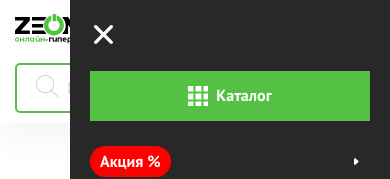
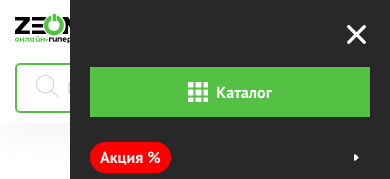
Before and after one commit to SeGeGha/zeon, a plain HTML site: page index.html in a window 390 px wide. Both pictures are taken after a click on the button 371 px from the left and 29 px from the top of the page. Shown: the top 179 px of the page. Drawn offline with nearby package versions, Linux system fonts and the light colour scheme.

Commit message:
fix mobile menu styles

```diff
--- a/src/css/mobile-menu.css
+++ b/src/css/mobile-menu.css
@@ -25,6 +25,7 @@
     -webkit-transition: right 0.5s cubic-bezier(0.77, 0.2, 0.05, 1.0), visibility 0s 0.5s;
     -o-transition: right 0.5s cubic-bezier(0.77, 0.2, 0.05, 1.0), visibility 0s 0.5s;
     transition: right 0.5s cubic-bezier(0.77, 0.2, 0.05, 1.0), visibility 0s 0.5s;
+    z-index: 10;
 }
 
 #menu.opened .menu-main {
@@ -35,7 +36,7 @@
     transition: right 0.5s cubic-bezier(0.77, 0.2, 0.05, 1.0), visibility 0s;
 }
 
-#menu .close-btn {
+#menu .close-menu {
     display: -webkit-box;
     display: -ms-flexbox;
     display: flex;
```
